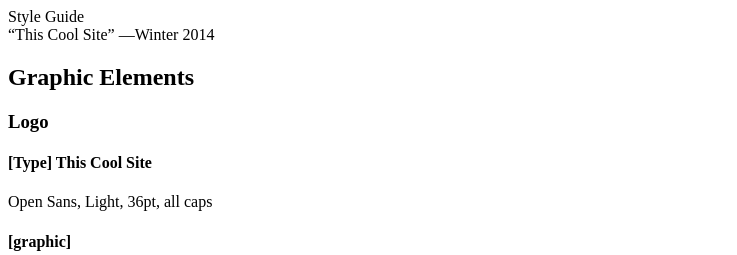
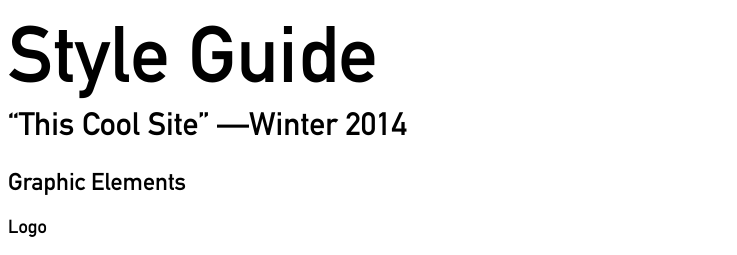
Before and after one commit to binneo20/front-end101, a plain HTML site: page hw_3/index.html in a window 1280 px wide. Shown: the top 255 px of the page, without its empty margins (0-737 px from the left). Drawn offline with Linux system fonts and the light colour scheme.

Commit message:
Sass now working

```diff
--- a/hw_3/index.html
+++ b/hw_3/index.html
@@ -7,7 +7,7 @@
 	<!--favicon-->
 	<link rel="shortcut icon" href="images/favicon.ico" type="image/x-icon"/>
 
-	<link ref="stylesheet" type="text/css" href="css/main.css">
+	<link rel="stylesheet" type="text/css" href="css/main.css">
 
 <style>
 
--- a/hw_3/stylesheets/_typography.scss
+++ b/hw_3/stylesheets/_typography.scss
@@ -3,7 +3,7 @@ $font: DIN_Alternate_Bold;
 @font-face {
     font-family: "DIN_Alternate_Bold";
     src: url('fonts/DIN_Alternate_Bold.ttf');
-    font-weight:400;
+    font-weight:600;
 }
 
 
@@ -15,5 +15,5 @@ body { font-family: DIN_Alternate_Bold, sans-serif;}
   font-size: 59pt;}
 
 
-#sub-headline   { padding: 10px 0;
+#sub-headline   { padding: 5px 0;
   font-size: 24pt;}
--- a/hw_3/stylesheets/main.scss
+++ b/hw_3/stylesheets/main.scss
@@ -1,6 +1,4 @@
-@import 'typography'
+@import 'typography';
 
-body {
-
-
+body{
 }
```
Also changed, not shown: hw_3/css/fonts/DIN_Alternate_Bold.ttf (renamed from hw_3/fonts/DIN_Alternate_Bold.ttf), hw_3/css/fonts/osp-din-fontfacekit/OSP-DIN-webfont.svg (renamed from hw_3/fonts/osp-din-fontfacekit/OSP-DIN-webfont.svg), hw_3/css/fonts/osp-din-fontfacekit/OSP-DIN-webfont.ttf (renamed from hw_3/fonts/osp-din-fontfacekit/OSP-DIN-webfont.ttf), hw_3/css/fonts/osp-din-fontfacekit/OSP-DIN-webfont.woff (renamed from hw_3/fonts/osp-din-fontfacekit/OSP-DIN-webfont.woff), hw_3/css/fonts/osp-din-fontfacekit/SIL Open Font License 1.1.txt (renamed from hw_3/fonts/osp-din-fontfacekit/SIL Open Font License 1.1.txt), hw_3/css/fonts/osp-din-fontfacekit/demo.html (renamed from hw_3/fonts/osp-din-fontfacekit/demo.html), hw_3/css/fonts/osp-din-fontfacekit/stylesheet.css (renamed from hw_3/fonts/osp-din-fontfacekit/stylesheet.css), hw_3/css/main.css, hw_3/tcs.com.png (added), hw_3/tcs.style.guide.png (added), 2 other files.
